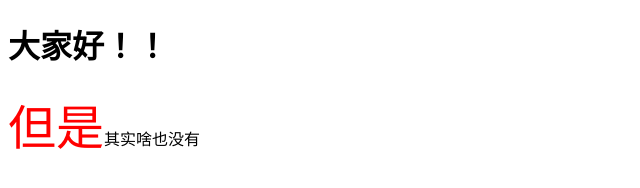
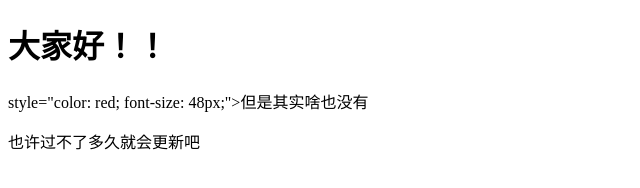
Before and after one commit to TTY112358/TTY112358.github.io, a plain HTML site: page index.html in a window 1280 px wide. Shown: the whole page, without its empty margins (0-640 px from the left). Drawn offline with Linux system fonts and the light colour scheme.

Commit message:
加了一行

```diff
--- a/index.html
+++ b/index.html
@@ -8,6 +8,7 @@
 </head>
 <body>
     <h1>大家好！！</h1>
-    <span style="color: red; font-size: 48px;">但是</span>其实啥也没有
+    <p><span>style="color: red; font-size: 48px;">但是</span>其实啥也没有</p>
+    <p>也许过不了多久就会更新吧</p>
 </body>
 </html>
```
